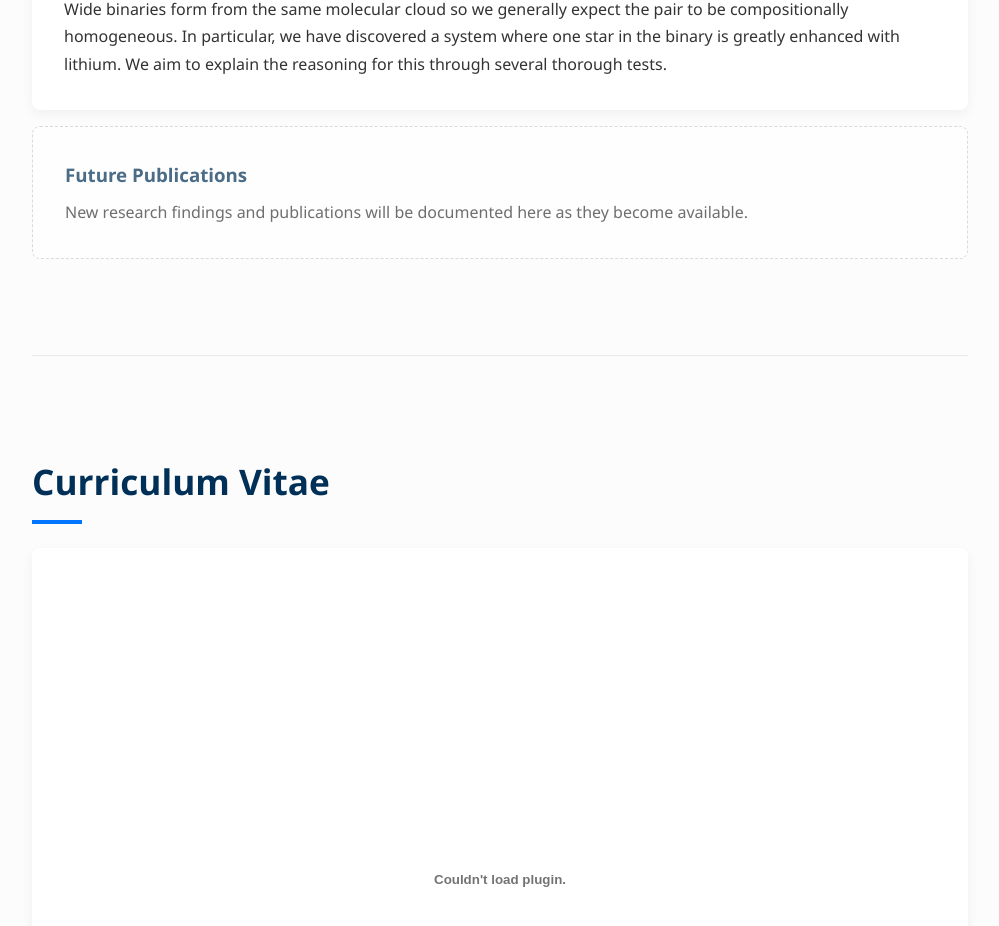
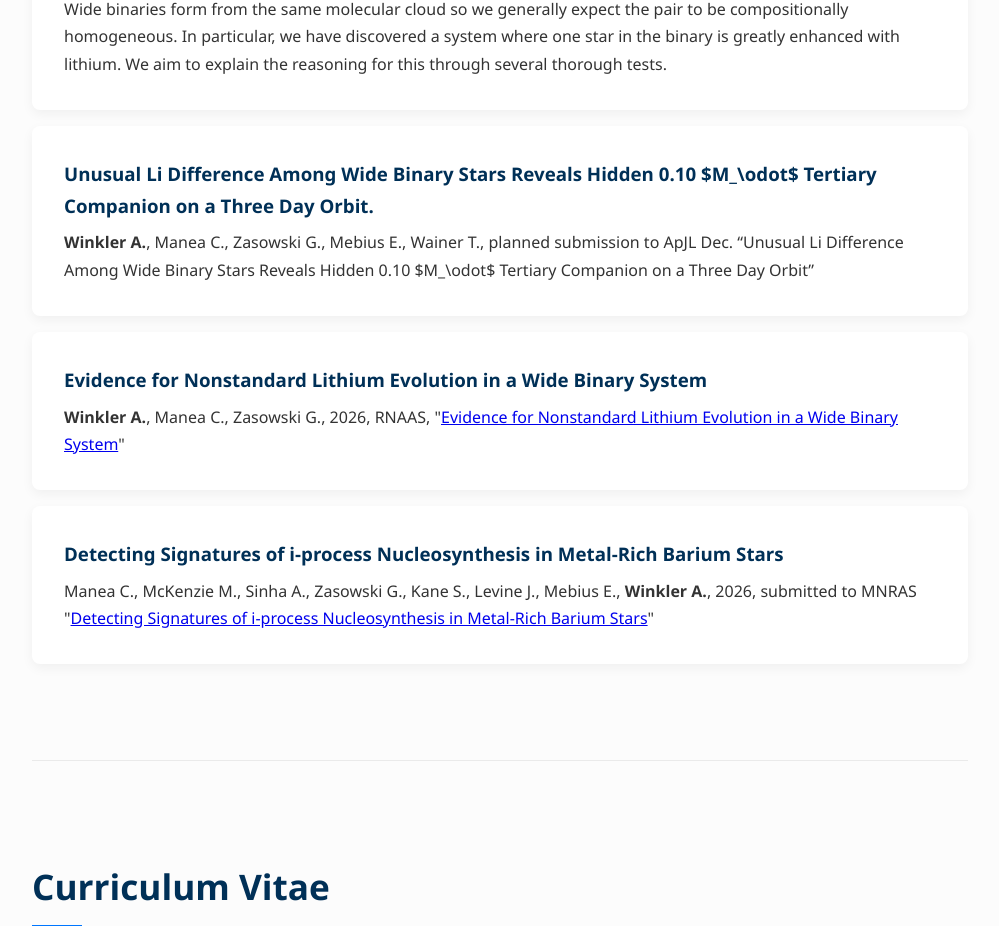
Before and after one commit to aleksandrawinkler/aleksandrawinkler.github.io, a plain HTML site: page index.html in a window 1280 px wide. Shown: the part 1777-2703 px from the top of the page, without its empty margins (140-1139 px from the left). Drawn offline with Linux system fonts and the light colour scheme.

Commit message:
Update index.html publications

```diff
--- a/index.html
+++ b/index.html
@@ -236,10 +236,19 @@
                 <p>Wide binaries form from the same molecular cloud so we generally expect the pair to be compositionally homogeneous. In particular, we have discovered a system where one star in the binary is greatly enhanced with lithium. We aim to explain the reasoning for this through several thorough tests.</p>
             </div>
 
-            <div class="research-item" style="opacity: 0.7; border: 1px dashed #ccc; box-shadow: none;">
-                <h3>Future Publications</h3>
-                <p>New research findings and publications will be documented here as they become available.</p>
+            <div class="research-item">
+                <h3>Unusual Li Difference Among Wide Binary Stars Reveals Hidden 0.10 $M_\odot$ Tertiary Companion on a Three Day Orbit.</h3>
+                <p><b>Winkler A.</b>, Manea C., Zasowski G., Mebius E., Wainer T., planned submission to ApJL Dec. “Unusual Li Difference Among Wide Binary Stars Reveals Hidden 0.10 $M_\odot$ Tertiary Companion on a Three Day Orbit”
             </div>
+            <div class="research-item">
+                <h3>Evidence for Nonstandard Lithium Evolution in a Wide Binary System</h3>
+                <p><b>Winkler A.</b>, Manea C., Zasowski G., 2026, RNAAS, "<a href="https://iopscience.iop.org/article/10.3847/2515-5172/aec136" target="_blank" rel="noopener noreferrer">Evidence for Nonstandard Lithium Evolution in a Wide Binary System</a>"
+            </div>
+             <div class="research-item">
+                <h3>Detecting Signatures of i-process Nucleosynthesis in Metal-Rich Barium Stars</h3>
+                <p>Manea C., McKenzie M., Sinha A., Zasowski G., Kane S., Levine J., Mebius E., <b>Winkler A.</b>, 2026, submitted to MNRAS "<a href="https://arxiv.org/html/2611.05470v1" target="_blank" rel="noopener noreferrer">Detecting Signatures of i-process Nucleosynthesis in Metal-Rich Barium Stars</a>"
+            </div>
+
         </section>
 
          <section id="cv">
```
